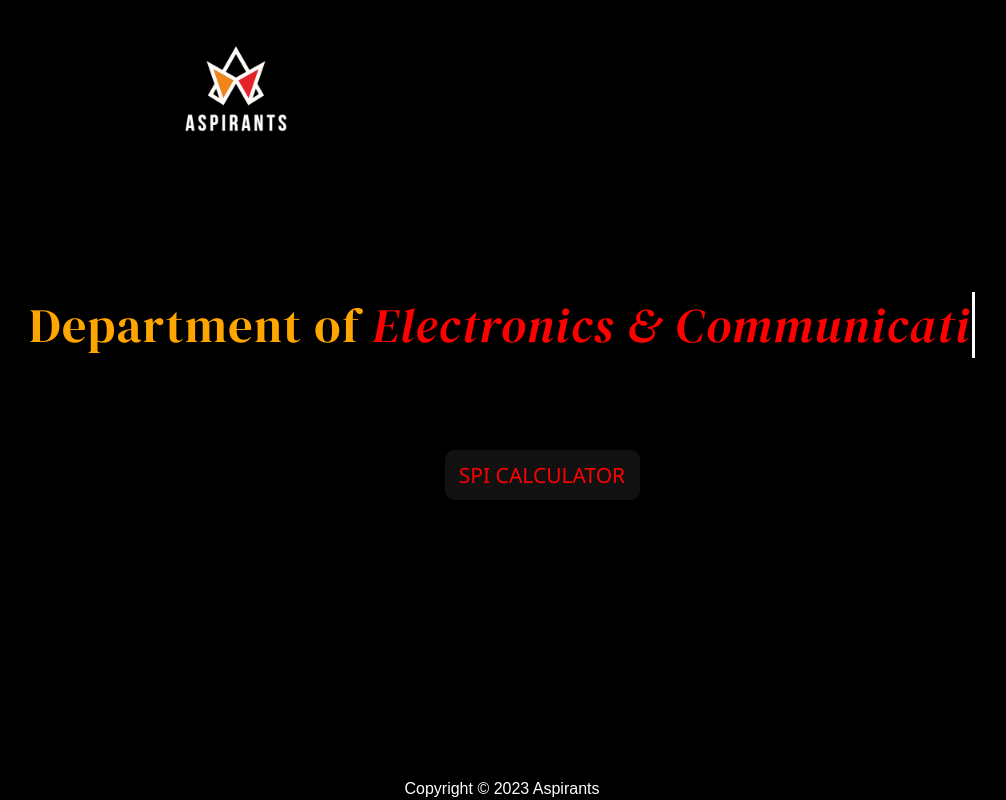
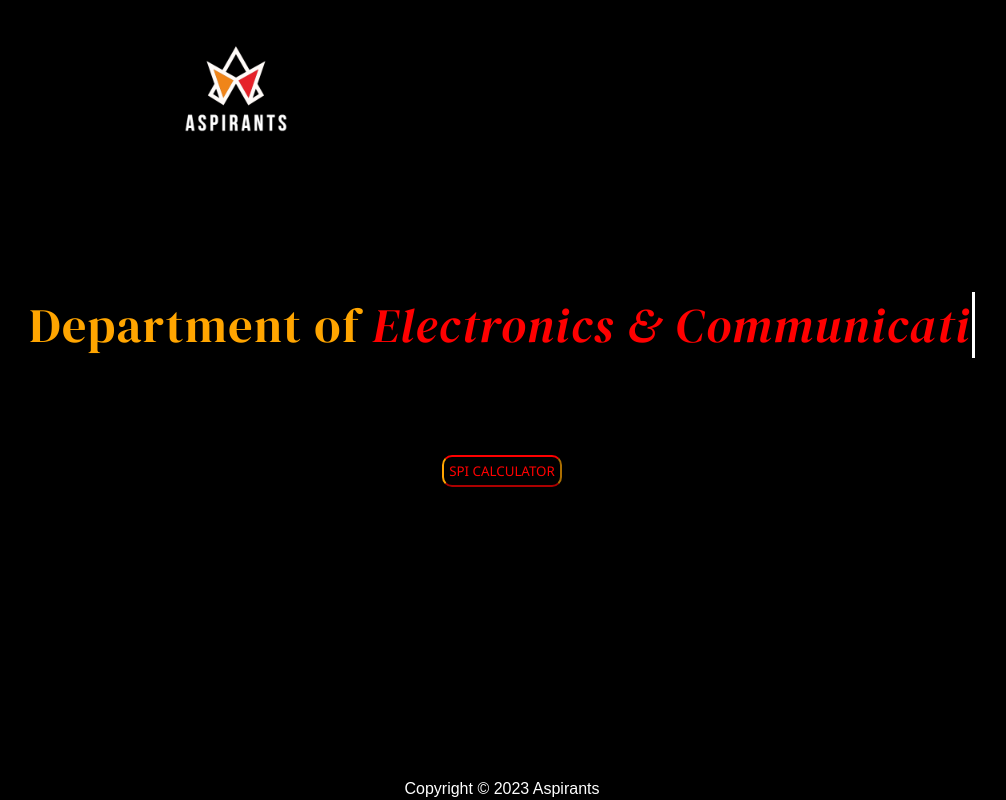
Before and after one commit to TheAspirants1/spi_calculator, a plain HTML site: page index.html in a window 1280 px wide. Shown: the whole page, without its empty margins (138-1144 px from the left). Drawn offline with Linux system fonts and the light colour scheme.

Commit message:
Update index.html

```diff
--- a/index.html
+++ b/index.html
@@ -63,63 +63,6 @@
 
     .container p span.cursor.typing {
       animation: none;
-    }
-
-    .glow-on-hover {
-      width: 195px;
-      height: 50px;
-      border: none;
-      outline: none;
-      left: 40px;
-      color: #fff;
-      font-size: 21px;
-      font-family: "DM Serif Display", serif;
-      background: #111;
-      cursor: pointer;
-      position: relative;
-      z-index: 0;
-      border-radius: 10px;
-    }
-
-    .glow-on-hover:before {
-      content: '';
-      background: linear-gradient(45deg,white,orange,blue,red,orange);
-      position: absolute;
-      top: -2px;
-      left:-2px;
-      background-size: 400%;
-      z-index: -1;
-      filter: blur(5px);
-      width: calc(100% + 4px);
-      height: calc(100% + 4px);
-      animation: glowing 20s linear infinite;
-      opacity: 0;
-      transition: opacity .3s ease-in-out;
-      border-radius: 10px;
-    }
-
-    .glow-on-hover:active {
-      color: #000
-    }
-
-   .glow-on-hover:active:after {
-      background: transparent;
-    }
-
-    .glow-on-hover:hover:before {
-      opacity: 1;
-    }
-
-    .glow-on-hover:after {
-      z-index: -1;
-      content: '';
-      position: absolute;
-      width: 100%;
-      height: 100%;
-      background: #111;
-      left: 0;
-      top: 0;
-      border-radius: 10px;
     }
 
     @keyframes blink {
@@ -430,8 +373,7 @@
       <p>Department of <span class="typed-text"></span><span class="cursor">&nbsp;</span></p>
     </div>
     <div class="spi">
-      <a target="_blank" class="spi2" href="home.html"><button class="glow-on-hover">SPI CALCULATOR</a>
-
+      <a target="_blank" class="spi2" href="home.html"><button class="bbb">SPI CALCULATOR</a>
     </div>
   </section>
   <footer class="background">
```
